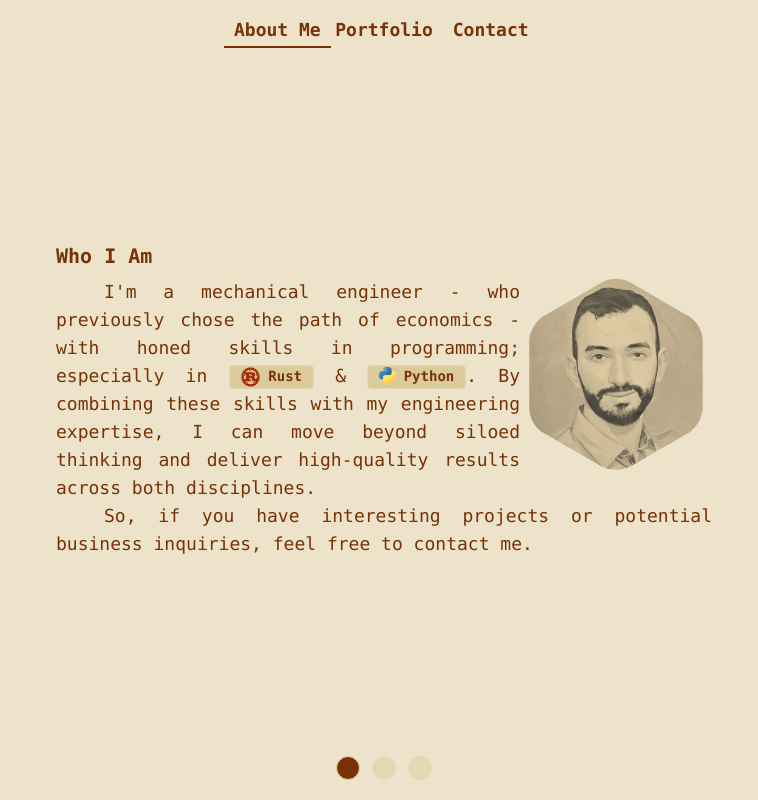
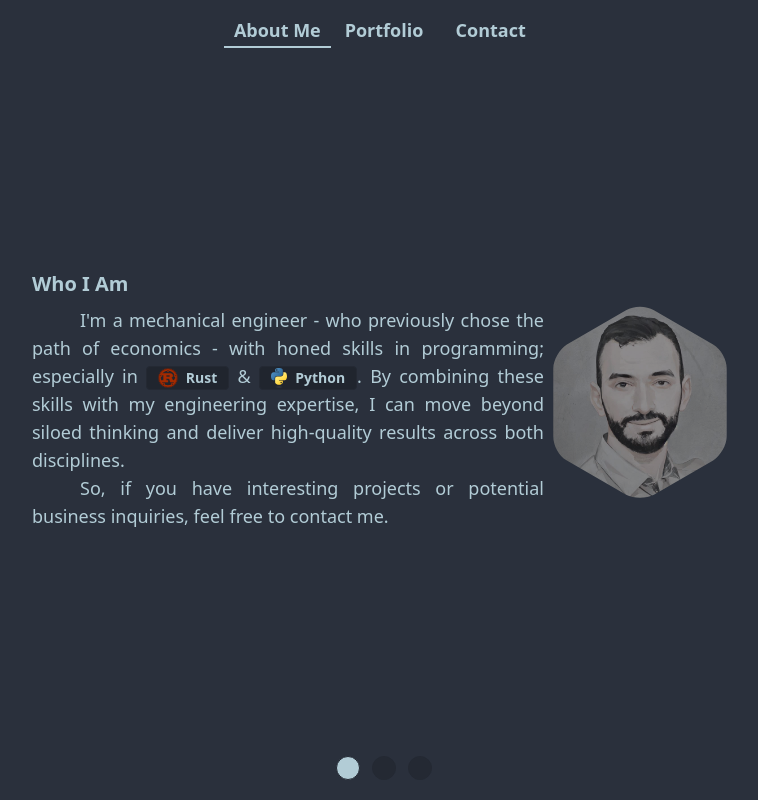
Before and after one commit to FatihDmrcn/FatihDmrcn.github.io, a SvelteKit app: page / in a window 1280 px wide. Shown: the whole page, without its empty margins (256-1014 px from the left). Built offline with nearby package versions, Linux system fonts and the light colour scheme.

Commit message:
restructured carousel components

```diff
--- a/src/app.css
+++ b/src/app.css
@@ -1,4 +1,4 @@
 @import "tailwindcss";
 @plugin "daisyui" {
-    themes: retro --default;
+    themes: dim --default;
 }
--- a/src/lib/components/badge.svelte
+++ b/src/lib/components/badge.svelte
@@ -3,7 +3,7 @@
 </script>
 
 <div
-    class="badge badge-ghost bg-base-300 badge-xs sm:badge-md indent-0 rounded-sm font-semibold"
+    class="badge badge-xs badge-ghost bg-base-300 sm:badge-md indent-0 rounded-sm font-semibold"
 >
     <img {src} class="h-9/10 aspect-auto" alt={name} />
     {name}
--- a/src/lib/components/card.svelte
+++ /dev/null
@@ -1,14 +0,0 @@
-<script lang="ts">
-    import type { Snippet } from "svelte";
-
-    let { title, children }: { title: string; children: Snippet } = $props();
-</script>
-
-<div class="card card-sm sm:card-lg w-full h-fit">
-    <div class="card-body">
-        <div class="card-title sm:text-xl">{title}</div>
-        <div class="sm:text-lg">
-            {@render children()}
-        </div>
-    </div>
-</div>
--- a/src/lib/components/carousel_h.svelte
+++ b/src/lib/components/carousel_h.svelte
@@ -2,10 +2,10 @@
     import type { Snippet } from "svelte";
 
     let {
-        children,
         id,
         length,
-    }: { children: Snippet; id: string; length: number } = $props();
+        children,
+    }: { id: string; length: number; children: Snippet } = $props();
 
     let pos = $state(0);
 
@@ -15,18 +15,15 @@
         const element = event.currentTarget;
         let a = element.scrollLeft; // actual position for scrollLeft
         let b = element.scrollWidth - element.clientWidth; // max. value for scrollLeft
-        pos = Math.round((a / b) * length);
+        pos = Math.round((a / b) * (length - 1));
     }
 </script>
 
-<div
-    class="flex-1 carousel carousel-horizontal overflow-y-hidden w-full items-center"
-    {onscroll}
->
+<div class="flex-1 w-full carousel overflow-y-hidden items-center" {onscroll}>
     {@render children()}
 </div>
 <div class="navbar justify-center gap-3">
-    {#each Array(length + 1) as _, i}
+    {#each Array(length) as _, i}
         <a
             aria-label="test"
             href={`#${id}_${i}`}
--- /dev/null
+++ b/src/lib/components/li_badge.svelte
@@ -0,0 +1,12 @@
+<script lang="ts">
+    import type { Snippet } from "svelte";
+
+    let { title, children }: { title: string; children: Snippet } = $props();
+</script>
+
+<li class="list-row font-semibold">
+    {title}
+    <div class="list-col-wrap flex flex-row flex-wrap gap-1 sm:gap-2">
+        {@render children()}
+    </div>
+</li>
--- /dev/null
+++ b/src/lib/components/placeholder.svelte
@@ -0,0 +1,7 @@
+<div class="w-full flex flex-col gap-2">
+    <div class="skeleton h-32 w-full"></div>
+    <div class="skeleton h-4 w-1/2"></div>
+    <div class="skeleton h-4 w-full"></div>
+    <div class="skeleton h-4 w-full"></div>
+    <div class="skeleton h-4 w-full"></div>
+</div>
--- a/src/lib/components/slide_h.svelte
+++ b/src/lib/components/slide_h.svelte
@@ -1,12 +1,18 @@
 <script lang="ts">
     import type { Snippet } from "svelte";
 
-    let { id, children }: { id: string; children: Snippet } = $props();
+    let {
+        id,
+        title,
+        children,
+    }: { id: string; title: string; children: Snippet } = $props();
 </script>
 
-<div
-    {id}
-    class="carousel-item box-border w-full h-full items-center justify-center px-2 sm:px-6"
->
-    {@render children()}
+<div {id} class="carousel-item box-border w-full card card-sm sm:card-lg">
+    <div class="card-body">
+        <div class="card-title sm:text-xl">{title}</div>
+        <div class="sm:text-lg">
+            {@render children()}
+        </div>
+    </div>
 </div>
--- a/src/lib/components/slide_v.svelte
+++ b/src/lib/components/slide_v.svelte
@@ -6,7 +6,7 @@
 
 <div
     {id}
-    class="carousel-item box-border h-full w-full items-center justify-center flex-col pt-16"
+    class="carousel-item box-border h-full w-full flex-col justify-center items-center pt-16"
 >
     {@render children()}
 </div>
--- a/src/routes/+layout.svelte
+++ b/src/routes/+layout.svelte
@@ -28,7 +28,7 @@
 </script>
 
 <main
-    class="flex flex-col h-svh w-svw relative items-center font-mono"
+    class="flex flex-col h-svh w-svw relative items-center"
     style="background-color: color-mix(in srgb, {c1}, {c2} {p2}%);"
 >
     <div class="absolute top-0 left-0 navbar justify-center">
--- a/src/routes/+page.svelte
+++ b/src/routes/+page.svelte
@@ -2,7 +2,6 @@
     import CarouselH from "$lib/components/carousel_h.svelte";
     import SlideH from "$lib/components/slide_h.svelte";
     import SlideV from "$lib/components/slide_v.svelte";
-    import Card from "$lib/components/card.svelte";
 
     import Badge from "$lib/components/badge.svelte";
     import LiAcademia from "$lib/components/li_academia.svelte";
@@ -31,6 +30,8 @@
     import pandas from "$lib/logos/pandas.svg";
     import pytorch from "$lib/logos/pytorch.svg";
     import matplotlib from "$lib/logos/matplotlib.svg";
+    import Placeholder from "$lib/components/placeholder.svelte";
+    import LiBadge from "$lib/components/li_badge.svelte";
 </script>
 
 <svelte:head>
@@ -38,12 +39,11 @@
 </svelte:head>
 
 <SlideV id={"about_me"}>
-    <CarouselH id={"about_me"} length={2}>
-        <SlideH id={"about_me_0"}>
-            <Card title={"Who I Am"}>
+    <CarouselH id={"about_me"} length={3}>
+        <SlideH id={"about_me_0"} title={"Who I Am"}>
             <div class="avatar float-right">
                 <div class="mask mask-hexagon opacity-80 w-30 sm:w-48">
-                        <img class="sepia" src={profile} alt="profile" />
+                    <img class="" src={profile} alt="profile" />
                 </div>
             </div>
             <div class="text-justify indent-6 sm:indent-12">
@@ -51,47 +51,31 @@
                 economics - with honed skills in programming; especially in
                 <Badge src={rust} name={"Rust"} /> &
                 <Badge src={python} name={"Python"} />. By combining these
-                    skills with my engineering expertise, I can move beyond
-                    siloed thinking and deliver high-quality results across both
+                skills with my engineering expertise, I can move beyond siloed
+                thinking and deliver high-quality results across both
                 disciplines.
             </div>
             <div class="text-justify indent-6 sm:indent-12">
                 So, if you have interesting projects or potential business
                 inquiries, feel free to contact me.
             </div>
-            </Card>
         </SlideH>
-        <SlideH id={"about_me_1"}>
-            <Card title={"What I Use"}>
+        <SlideH id={"about_me_1"} title={"What I Use"}>
             <ul class="list">
-                    <li class="list-row font-semibold">
-                        Applications
-                        <div
-                            class="list-col-wrap flex flex-row flex-wrap gap-1 sm:gap-2"
-                        >
+                <LiBadge title={"Applications"}>
                     <Badge src={siemens} name={"SolidEdge"} />
                     <Badge src={freecad} name={"FreeCAD"} />
                     <Badge src={abaqus} name={"Abaqus"} />
                     <Badge src={docker} name={"Docker"} />
                     <Badge src={postgresql} name={"PostgreSQL"} />
                     <Badge src={kicad} name={"KiCad"} />
-                        </div>
-                    </li>
-                    <li class="list-row font-semibold">
-                        Languages
-                        <div
-                            class="list-col-wrap flex flex-row flex-wrap gap-1 sm:gap-2"
-                        >
+                </LiBadge>
+                <LiBadge title={"Languages"}>
                     <Badge src={rust} name={"Rust"} />
                     <Badge src={python} name={"Python"} />
                     <Badge src={ts} name={"TypeScript"} />
-                        </div>
-                    </li>
-                    <li class="list-row font-semibold">
-                        Packages / Frameworks
-                        <div
-                            class="list-col-wrap flex flex-row flex-wrap gap-1 sm:gap-2"
-                        >
+                </LiBadge>
+                <LiBadge title={"Packages / Frameworks"}>
                     <Badge src={actixweb} name={"Actix Web"} />
                     <Badge src={diesel} name={"Diesel"} />
                     <Badge src={embassy} name={"Embassy"} />
@@ -106,38 +90,42 @@
                     <Badge src={tailwindcss} name={"TailwindCSS"} />
                     <Badge src={daisyui} name={"daisyUI"} />
                     <Badge src={tauri} name={"Tauri"} />
-                        </div>
-                    </li>
+                </LiBadge>
             </ul>
-            </Card>
         </SlideH>
-        <SlideH id={"about_me_2"}>
-            <Card title={"My Background"}>
+        <SlideH id={"about_me_2"} title={"My Background"}>
             <ul class="list sm:text-lg">
                 <LiAcademia
-                        degree={"M.Sc. Mechanical Engineering"}
+                    degree={"Mechanical Engineering, M.Sc."}
                     university={"Technical University Braunschweig"}
                 />
                 <LiAcademia
-                        degree={"B.Sc. Mechanical Engineering"}
+                    degree={"Mechanical Engineering, B.Sc."}
                     university={"Technical University Braunschweig"}
                 />
                 <LiAcademia
-                        degree={"B.Sc. Economics"}
+                    degree={"Economics,B.Sc."}
                     university={"University of Cologne"}
                 />
             </ul>
-            </Card>
         </SlideH>
     </CarouselH>
 </SlideV>
 
 <SlideV id={"portfolio"}>
-    <CarouselH id={"portfolio"} length={3}>
-        <SlideH id={"portfolio_0"}>Soon to be updated!</SlideH>
-        <SlideH id={"portfolio_1"}>Soon to be updated!</SlideH>
-        <SlideH id={"portfolio_2"}>Soon to be updated!</SlideH>
-        <SlideH id={"portfolio_3"}>Soon to be updated!</SlideH>
+    <CarouselH id={"portfolio"} length={4}>
+        <SlideH id={"portfolio_0"} title={"Soon to be updated!"}>
+            <Placeholder />
+        </SlideH>
+        <SlideH id={"portfolio_1"} title={"Soon to be updated!"}>
+            <Placeholder />
+        </SlideH>
+        <SlideH id={"portfolio_2"} title={"Soon to be updated!"}>
+            <Placeholder />
+        </SlideH>
+        <SlideH id={"portfolio_3"} title={"Soon to be updated!"}>
+            <Placeholder />
+        </SlideH>
     </CarouselH>
 </SlideV>
 
```
Lines whose indentation alone changed are shown as unchanged.
